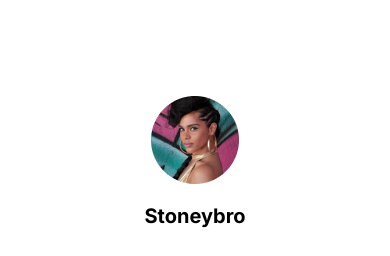
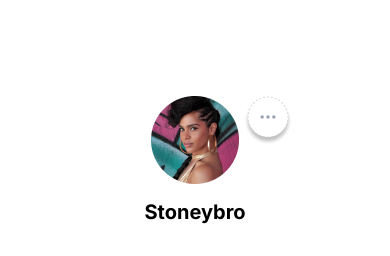
Before and after one commit to Stoneybro/stage-one, a React (Vite) app: page / in a window 390 px wide. Shown: the top 256 px of the page. Built offline with nearby package versions, Linux system fonts and the light colour scheme.

Commit message:
build:added share button

```diff
--- a/src/App.css
+++ b/src/App.css
@@ -27,6 +27,19 @@ a{
   margin-bottom: 1rem;
   gap: 1rem;
   margin-top: 6rem;
+}
+.profile>div{
+  width: 100%;
+  display: flex;
+  justify-content: center;
+  position: relative;
+}
+.share{
+  position: absolute;
+  right: 25%;
+}
+.share-mobile{
+  display: none;
 }
 #slack{
   display: none;
@@ -80,4 +93,10 @@ footer div{
   footer{
     display: none;
   }
+  .share-mobile{
+    display: block;
+  }
+  .share-desktop{
+    display: none;
+  }
 }
--- a/src/components/profile.jsx
+++ b/src/components/profile.jsx
@@ -2,12 +2,17 @@
 import { useState } from "react"
 import pic from "../assets/profilehover.png"
 import choosepic from "../assets/profileimg.png"
+import share from '../assets/share.png'
+import mobileshare from '../assets/mobileshare.png'
 
 function Profile() {
     const [hover,sethover]=useState(false)
     return (
     <div className="profile">
-       <div onMouseOver={()=>sethover(true)} onMouseLeave={()=>sethover(false)}>{hover?<img src={pic} alt="profile picture" id="profile__img" />:<img src={choosepic} alt="choose profile picture" id="profile__img" />}</div>
+       <div onMouseOver={()=>sethover(true)} onMouseLeave={()=>sethover(false)}>{hover?<img src={pic} alt="profile picture" id="profile__img" />:<img src={choosepic} alt="choose profile picture" id="profile__img" />}
+       </div>
+        <img className="share share-desktop" src={share} alt="" />
+        <img src={mobileshare} className="share share-mobile" alt="" />
         <div id="twitter">Stoneybro</div>
         <div id="slack">Zion</div>
     </div>
```
Also changed, not shown: src/assets/mobileshare.png (added), src/assets/share.png (added).
